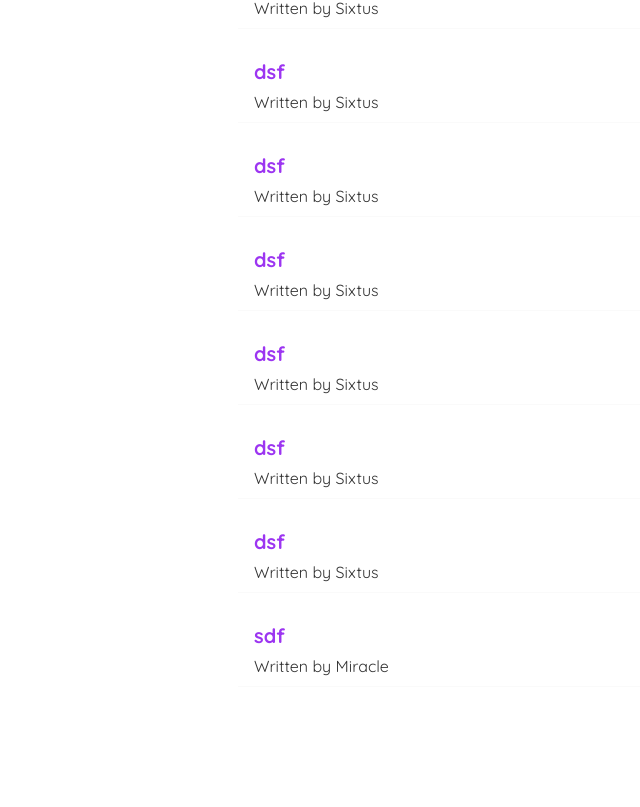
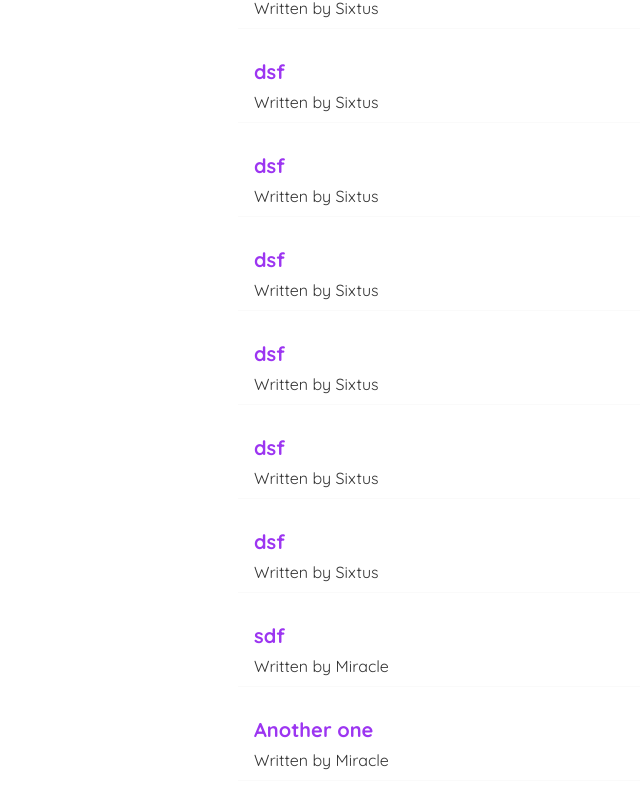
Before and after one commit to sixtusagbo/mimi-blog, a React (Create React App) app: page / in a window 1280 px wide. Shown: the part 1072-1879 px from the top of the page, without its empty margins (102-742 px from the left). Before the commit the page ends 1839 px from the top, so only its background shows below. Built offline with nearby package versions, Linux system fonts and the light colour scheme; data requests are answered from the project's data file.

Commit message:
Redirect to homepage w/ useHistory hook

```diff
--- a/data/db.json
+++ b/data/db.json
@@ -101,6 +101,12 @@
       "body": "sfddfg",
       "author": "Miracle",
       "id": 17
+    },
+    {
+      "title": "Another one",
+      "body": "DJ Khaled!",
+      "author": "Miracle",
+      "id": 18
     }
   ]
 }
--- a/src/Create.js
+++ b/src/Create.js
@@ -1,10 +1,12 @@
-import { useState } from "react";
+import { useState } from 'react';
+import { useHistory } from 'react-router-dom';
 
 const Create = () => {
   const [title, setTitle] = useState("");
   const [body, setBody] = useState("");
   const [author, setAuthor] = useState("Sixtus");
   const [isLoading, setIsLoading] = useState(false);
+  const history = useHistory();
 
   const handleSubmit = (e) => {
     e.preventDefault();
@@ -20,6 +22,7 @@ const Create = () => {
       }).then(() => {
         console.log("New post added successfully!");
         setIsLoading(false);
+        history.push('/');
       });
     }, 800);
   }
```
